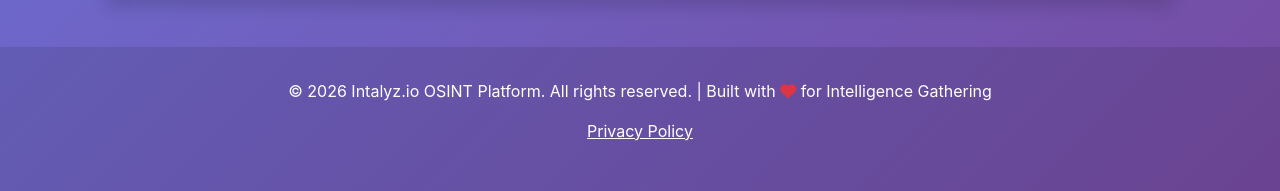
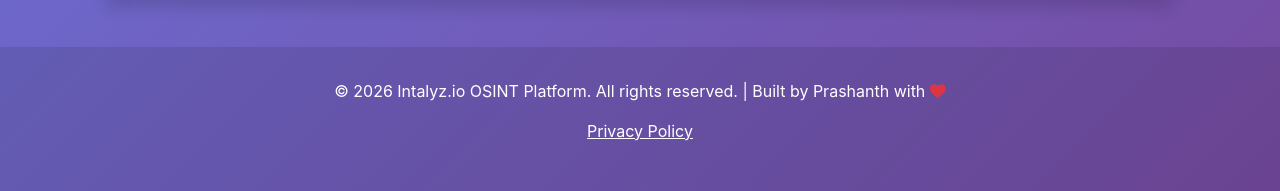
Before and after one commit to PrashanthHosamani/Intalyz, a Django app: page /privacy-policy/ in a window 1280 px wide. Shown: the part 1198-1389 px from the top of the page. Run offline with Django 4.2, Linux system fonts and the light colour scheme.

Commit message:
Design: Add 'Built by Prashanth' to footers

```diff
--- a/osint_web/osint_app/templates/osint_app/index.html
+++ b/osint_web/osint_app/templates/osint_app/index.html
@@ -331,6 +331,7 @@
     <div class="con">
       <div class="foot-in" style="display: flex; justify-content: space-between; align-items: center;">
         <div class="nav-brand"><div class="brand-icon"><svg width="16" height="16" viewBox="0 0 24 24" fill="none"><circle cx="11" cy="11" r="7" stroke="currentColor" stroke-width="1.5"/><path d="M16.5 16.5L21 21" stroke="currentColor" stroke-width="1.5" stroke-linecap="round"/><circle cx="11" cy="11" r="3" stroke="currentColor" stroke-width="1.5"/></svg></div><span class="brand-name">Intalyz<span class="brand-dot">.</span>io</span></div>
+        <div style="color: rgba(255,255,255,0.4); font-size: 0.85rem;">Built by Prashanth</div>
         <div class="foot-links">
           <a href="{% url 'privacy_policy' %}" style="color: rgba(255,255,255,0.5); text-decoration: none; font-size: 0.9rem; transition: color 0.2s;">Privacy Policy</a>
         </div>
--- a/osint_web/templates/base.html
+++ b/osint_web/templates/base.html
@@ -217,7 +217,7 @@
 
     <!-- Footer -->
     <footer>
-        <p>&copy; 2026 Intalyz.io OSINT Platform. All rights reserved. | Built with <i class="fas fa-heart text-danger"></i> for Intelligence Gathering</p>
+        <p>&copy; 2026 Intalyz.io OSINT Platform. All rights reserved. | Built by Prashanth with <i class="fas fa-heart text-danger"></i></p>
         <p class="mt-2 text-sm"><a href="{% url 'privacy_policy' %}" class="text-white text-decoration-underline">Privacy Policy</a></p>
     </footer>
 
```
